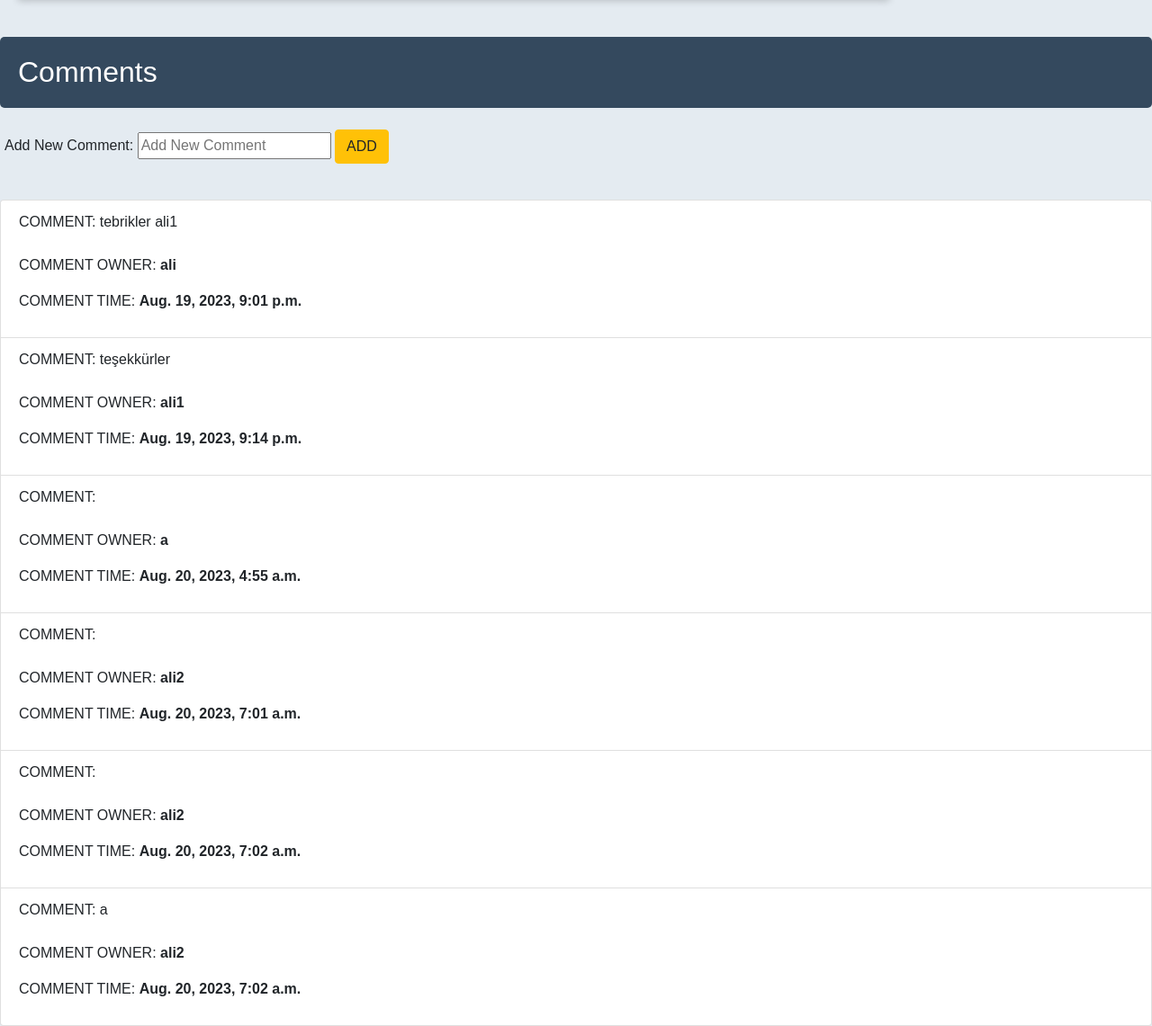
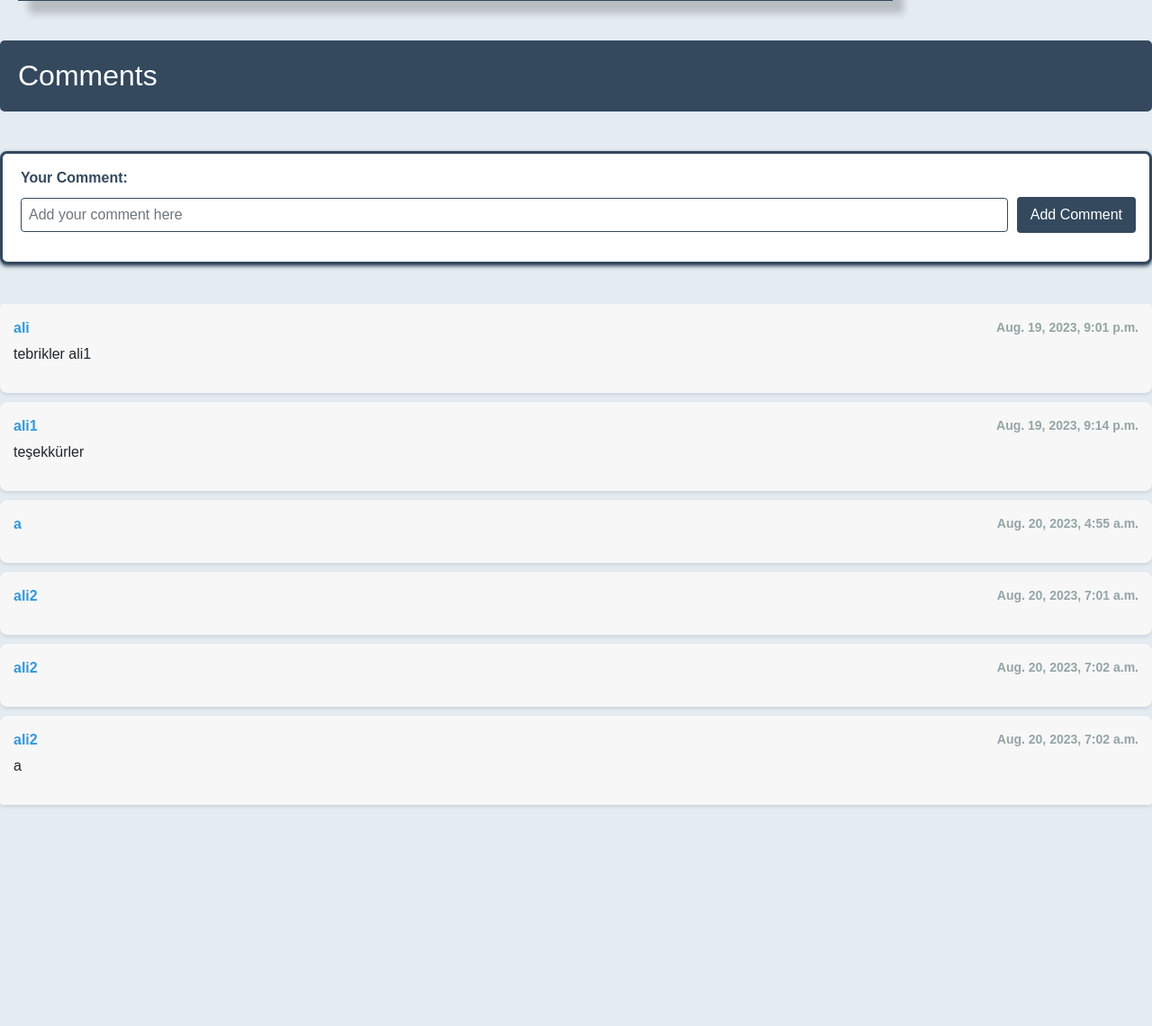
Before and after one commit to FakirHerif/commerce-project, a Django app: page /product/1 in a window 1280 px wide. Shown: the part 731-1872 px from the top of the page at 90% size. After the commit the page ends 1628 px from the top, so only its background shows below. Run offline with Django 3.2, Linux system fonts and the light colour scheme; a user stored in the database is signed in; data comes from the database, SQL or seed files in the repository; both versions use the stored data as it was after the commit; some libraries are stand-ins or nearby versions.

Commit message:
comments section styles changed

```diff
--- a/auctions/static/auctions/styles.css
+++ b/auctions/static/auctions/styles.css
@@ -745,15 +745,12 @@ margin-left: 10px;
 }
 
 
-
-
-
-
 .deneme {
   border-collapse: collapse;
-  box-shadow: 0 4px 8px 0 rgba(0, 0, 0, 0.2);
+  box-shadow: 12px 14px 8px 0 rgba(0, 0, 0, 0.2);
   margin: 20px;
   font-weight: bold;
+  border: 2px solid #34495e;
 }
 
 .deneme1 {
@@ -779,3 +776,76 @@ margin-left: 10px;
   color: red;
   margin-top: 5px;
 }
+
+
+
+.comments-list {
+  margin-top: 20px;
+  padding: 0;
+}
+
+.comment-item {
+  border: none;
+  background-color: #f7f7f7;
+  margin-bottom: 10px;
+  padding: 15px;
+  border-radius: 8px;
+  box-shadow: 0 2px 4px rgba(0, 0, 0, 0.1);
+}
+
+.comment-header {
+  display: flex;
+  justify-content: space-between;
+  align-items: center;
+  margin-bottom: 5px;
+  font-weight: bold;
+}
+
+.comment-owner {
+  color: #3498db;
+}
+
+.comment-time {
+  color: #95a5a6;
+  font-size: 14px;
+}
+
+.comment-msg {
+  font-size: 16px;
+}
+
+
+.comment-form {
+  margin-top: 20px;
+  background-color: white;
+  padding: 15px;
+  border-radius: 8px;
+  box-shadow: 0 2px 4px #34495e;
+  border: 3px solid #34495e;
+}
+
+.comment-input-group {
+  display: flex;
+  align-items: center;
+}
+
+.comment-input-group input[type="text"] {
+  flex: 1;
+  padding: 8px;
+  border: 1.5px solid #34495e;
+  border-radius: 4px;
+  margin-right: 10px;
+}
+
+.comment-input-group button {
+  padding: 8px 15px;
+  background-color: #34495e;
+  border: none;
+  border-radius: 4px;
+  color: #fff;
+  cursor: pointer;
+}
+
+.comment-input-group button:hover {
+  background-color: #f39c12;
+}
--- a/auctions/templates/auctions/product.html
+++ b/auctions/templates/auctions/product.html
@@ -99,33 +99,38 @@
             </td>
         </tr>
     </table>
-
-
-
-
     <br>
-
     <h2>Comments</h2>
     <br>
     {% if user.is_authenticated %}
         <form action="{% url 'newComment' id=product.id %}" method="POST">
             {% csrf_token %}
+
+            <div class="comment-form">
+                <form action="{% url 'newComment' id=product.id %}" method="POST">
+                    {% csrf_token %}
                     <div class="form-group">
-                    <label for="price">Add New Comment: </label>
-                    <input type="text" name="newComment" placeholder="Add New Comment">
-                    <button type="submit" class="btn btn-warning">ADD</button>
+                        <label for="newComment" style="color: #34495e; font-weight: bold;">Your Comment:</label>
+                        <div class="comment-input-group">
+                            <input type="text" name="newComment" id="newComment" class="form-control" placeholder="Add your comment here" required>
+                            <button type="submit" class="btn btn-primary">Add Comment</button>
+                        </div>
+                    </div>
+                </form>
             </div>
         </form>
     {% endif %}
     <br>
-        <ul class="list-group">
+    <ul class="list-group comments-list">
         {% for comments in showComments %}
-                <li class="list-group-item"> COMMENT: {{ comments.msg }}
-                    <br>
-                    <br>
-                    <p>COMMENT OWNER: <strong>{{ comments.writer }}</strong></p>
-                    <p>COMMENT TIME: <strong>{{ comments.timestamp }}</strong></p>
+            <li class="list-group-item comment-item">
+                <div class="comment-header">
+                    <strong class="comment-owner">{{ comments.writer }}</strong>
+                    <span class="comment-time">{{ comments.timestamp }}</span>
+                </div>
+                <p class="comment-msg">{{ comments.msg }}</p>
             </li>
         {% endfor %}
     </ul>
+
 {% endblock %}
```
Also changed, not shown: db.sqlite3. Lines whose indentation alone changed are shown as unchanged.
